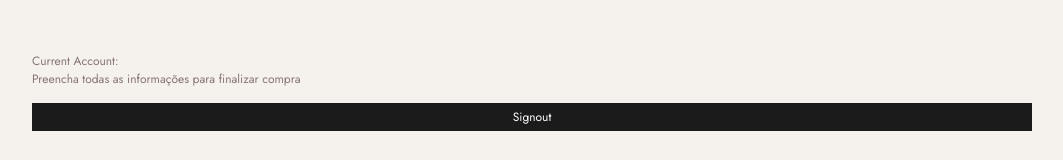
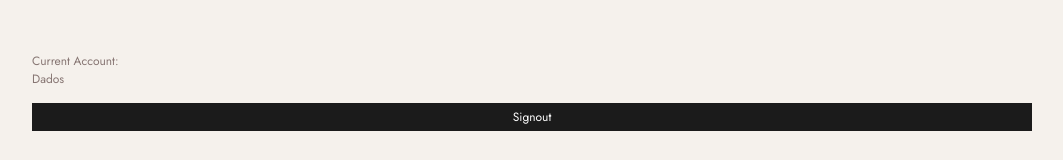
Before and after one commit to muhhx/Responsive-Ecommerce-Website, a React (Vite) app: page /user in a window 1280 px wide. Shown: the part 348-508 px from the top of the page, without its empty margins (108-1171 px from the left). Built offline with nearby package versions, Linux system fonts and the light colour scheme; no server answers; the database is empty; sample sign-in values are in the browser's storage; a web font is replaced by a local one.

Commit message:
User updates

```diff
--- a/src/pages/Shop/Filter/index.tsx
+++ b/src/pages/Shop/Filter/index.tsx
@@ -29,7 +29,7 @@ const Filter: React.FC<Props> = ({ F }) => {
             </C.Row>
             <C.Row>
                 <C.FilterName>Price Range</C.FilterName>
-                <C.Range type="range" min={0} max={1000} value={F.priceFilter} onChange={(e) => F.setPriceFilter(Number(e.target.value))}/>
+                <C.Range type="range" min={0} max={10000} value={F.priceFilter} onChange={(e) => F.setPriceFilter(Number(e.target.value))}/>
             </C.Row>
             <C.Clear onClick={F.clearFilters}>Clear</C.Clear>
         </C.Container>
--- a/src/pages/User/Account/index.tsx
+++ b/src/pages/User/Account/index.tsx
@@ -15,7 +15,7 @@ const Account: React.FC<Props> = ({ currentUserData }) => {
     return (
         <C.Container>
             <C.Span>Current Account: {currentUserData?.email}</C.Span>
-            {currentUserData?.canBuy ? '' : <C.Span>Preencha todas as informações para finalizar compra</C.Span>}
+            {currentUserData?.canBuy ? '' : <C.Span>Dados</C.Span>}
             <C.Button onClick={handleLogout}>Signout</C.Button>
         </C.Container>
     )
--- a/src/pages/User/Favorites/styles.ts
+++ b/src/pages/User/Favorites/styles.ts
@@ -34,8 +34,10 @@ export const Image = styled.div`
     height: 100%;
     width: 100%;
     background-image: url(${(props: Props) => props.url});
-    background-size: cover;
+    background-size: auto 100%;
     background-position: center center;
+    background-repeat: no-repeat;
+    background-color: whitesmoke;
 `;
 
 export const Description = styled.div`
```
